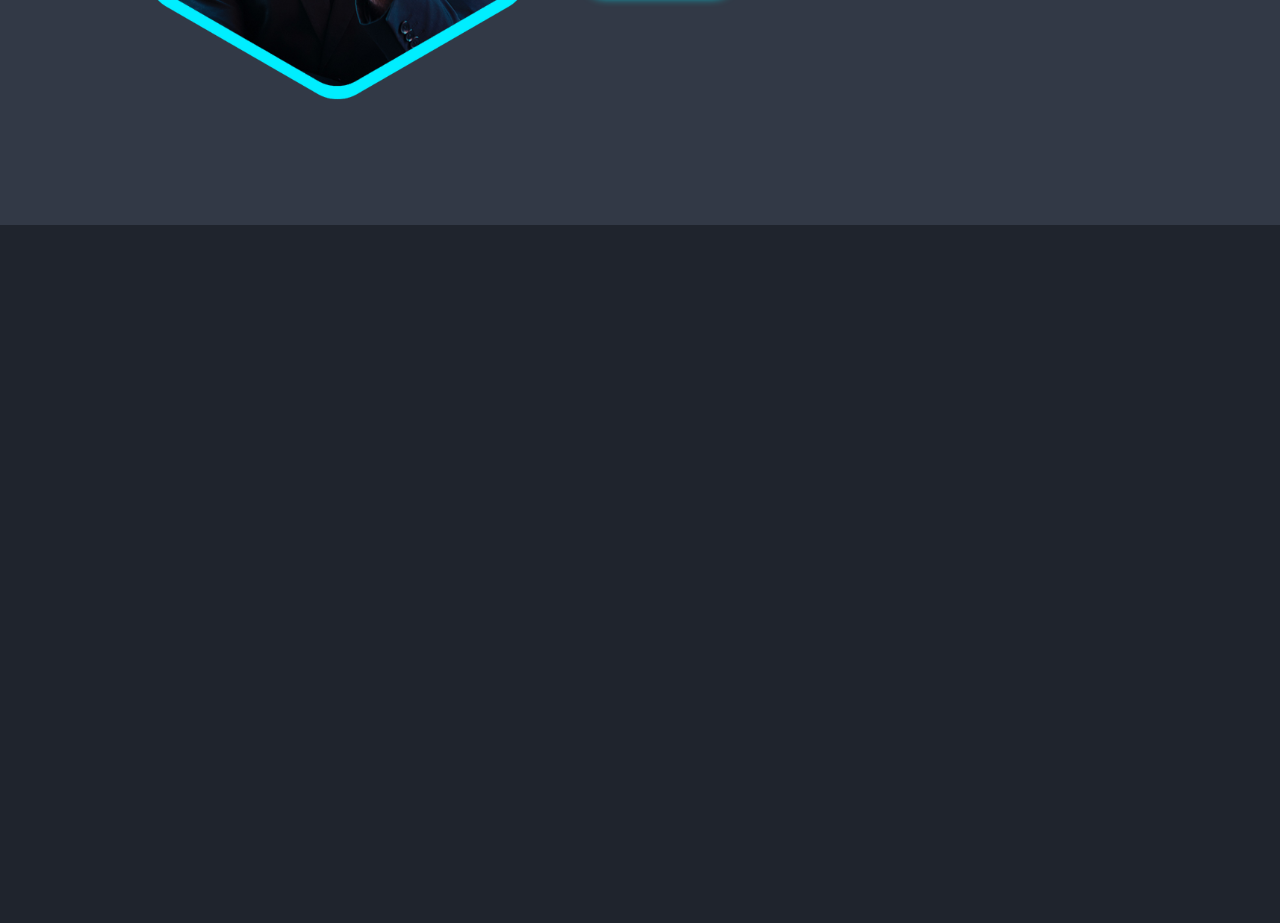
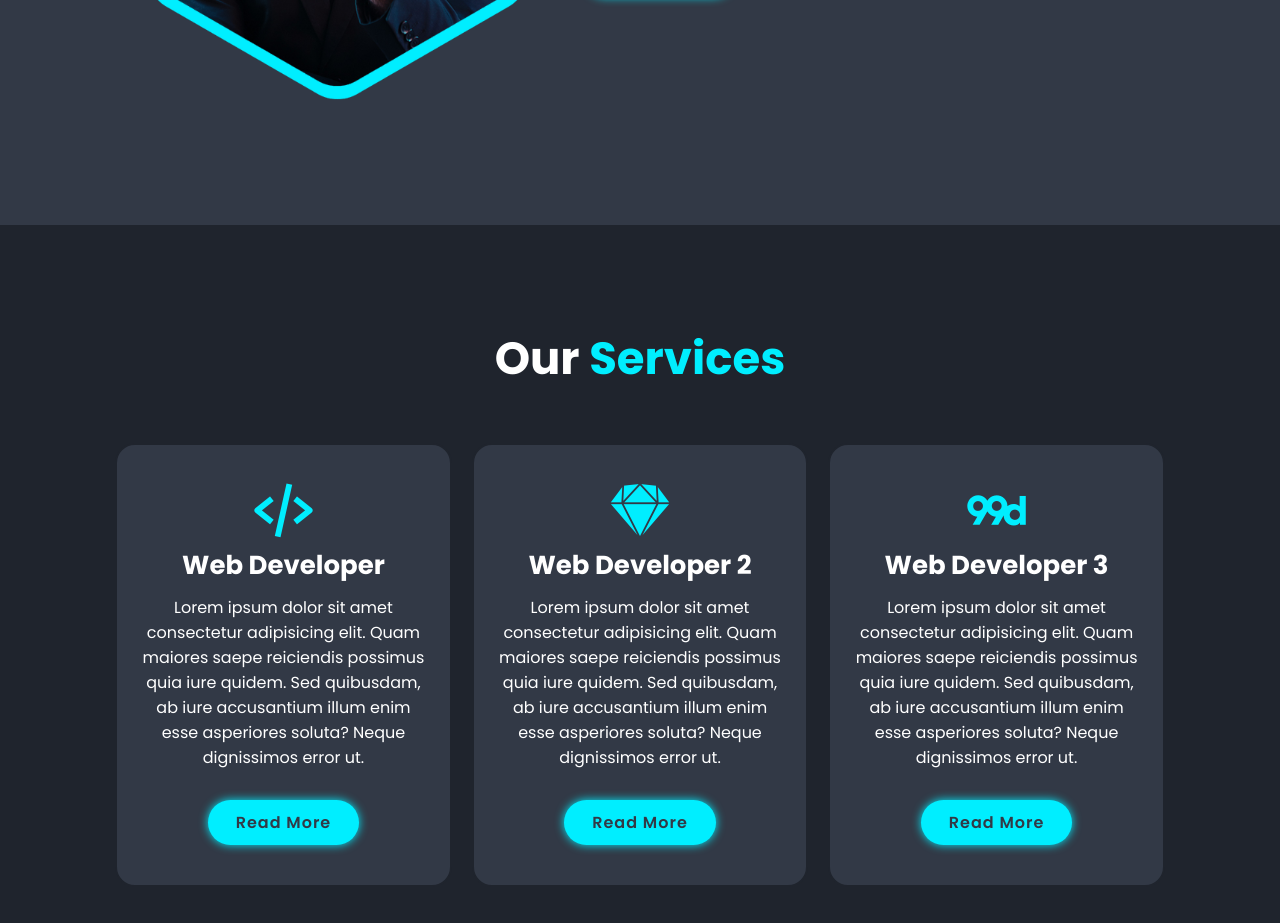
Before and after one commit to Alt-Anthony/firstWebTest, a plain HTML site: page index.html in a window 1280 px wide. Shown: the part 1375-2298 px from the top of the page. Before the commit the page ends 1600 px from the top, so only its background shows below. Drawn offline with nearby package versions, Linux system fonts and the light colour scheme.

Commit message:
added services section

```diff
--- a/css/style.css
+++ b/css/style.css
@@ -172,3 +172,44 @@ font-size: 2.6rem;
    font-size: 1.6rem;
    margin: 2rem 0 3rem;
 }
+
+.services h2 {
+   margin-bottom: 5rem;
+}
+
+.services-container {
+   display: flex;
+   justify-content: center;
+   align-items: center;
+   flex-wrap: wrap;
+   gap: 2rem;
+}
+
+.services-container .services-box {
+   flex: 1 1 30rem;
+   background: var(--second-bg-color);
+   padding: 3rem 2rem 4rem;
+   border-radius: 2rem;
+   text-align: center;
+   border: .2rem solid var(--bg-color);
+   transition: .5s ease;
+}
+
+.services-container .services-box:hover {
+   border-color: var(--main-color);
+   transform: scale(1.02);
+}
+
+.services-box i {
+   font-size: 7rem;
+   color: var(--main-color);
+}
+
+.services-box h3 {
+   font-size: 2.6rem;
+}
+
+.services-box p {
+   font-size: 1.6rem;
+   margin: 1rem 0 3rem;
+}
--- a/index.html
+++ b/index.html
@@ -67,6 +67,38 @@
       </div>
    </section>
 
+   <!-- services section design -->
+   <section class="section services" id="services">
+      <h2 class="heading">Our <span>Services</span></h2>
+
+      <div class="services-container">
+         <div class="services-box">
+            <i class='bx bx-code-alt'></i>
+            <h3>Web Developer</h3>
+            <p>Lorem ipsum dolor sit amet consectetur adipisicing elit. Quam maiores saepe reiciendis possimus quia iure
+               quidem. Sed quibusdam, ab iure accusantium illum enim esse asperiores soluta? Neque dignissimos error ut.
+            </p>
+            <a href="#" class="btn">Read More</a>
+         </div>
+         <div class="services-box">
+            <i class='bx bxl-sketch' ></i>
+            <h3>Web Developer 2</h3>
+            <p>Lorem ipsum dolor sit amet consectetur adipisicing elit. Quam maiores saepe reiciendis possimus quia iure
+               quidem. Sed quibusdam, ab iure accusantium illum enim esse asperiores soluta? Neque dignissimos error ut.
+            </p>
+            <a href="#" class="btn">Read More</a>
+         </div>
+         <div class="services-box">
+            <i class='bx bxl-99designs' ></i>
+            <h3>Web Developer 3</h3>
+            <p>Lorem ipsum dolor sit amet consectetur adipisicing elit. Quam maiores saepe reiciendis possimus quia iure
+               quidem. Sed quibusdam, ab iure accusantium illum enim esse asperiores soluta? Neque dignissimos error ut.
+            </p>
+            <a href="#" class="btn">Read More</a>
+         </div>
+      </div>
+   </section>
+
 </body>
 
 </html>
```
